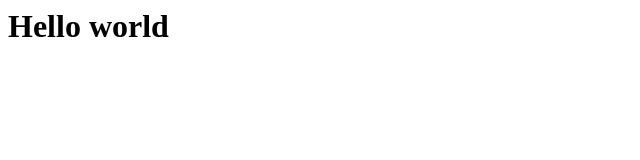
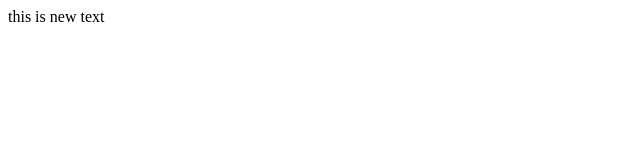
Before and after one commit to jellyfang/demouser.github.io, a plain HTML site: page index.html in a window 1280 px wide. Shown: the whole page, without its empty margins (0-640 px from the left). Drawn offline with Linux system fonts and the light colour scheme.

Commit message:
✌️ first commit

```diff
--- a/index.html
+++ b/index.html
@@ -1,8 +1 @@
-<html>
-<head>
-<title>This is my demo website</title>
-</head>
-<body>
-<h1>Hello world</h1>
-</body>
-</html>
+<p>this is new text</p>
```
